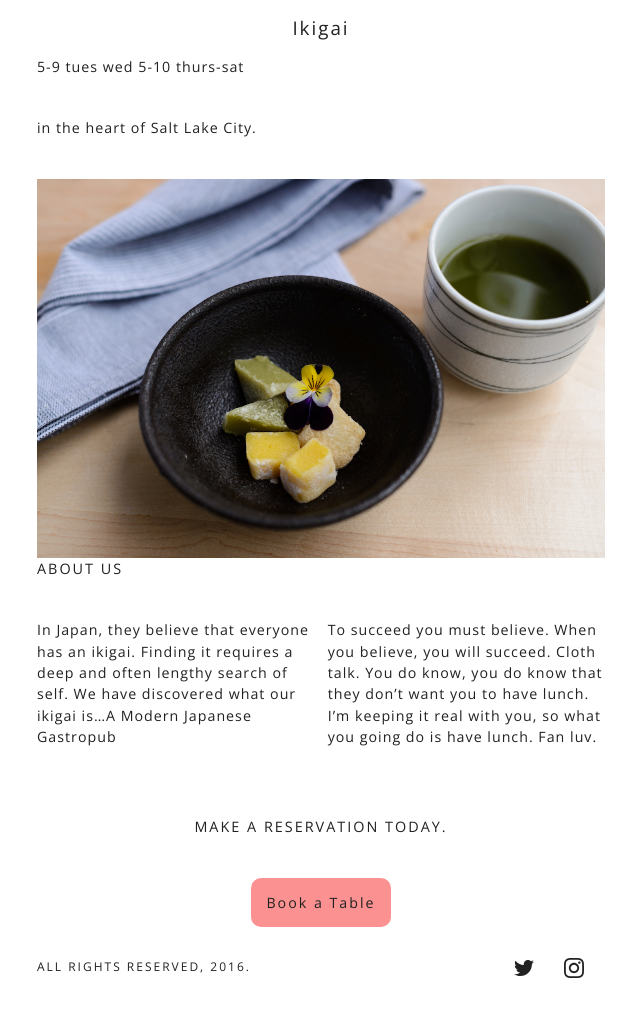
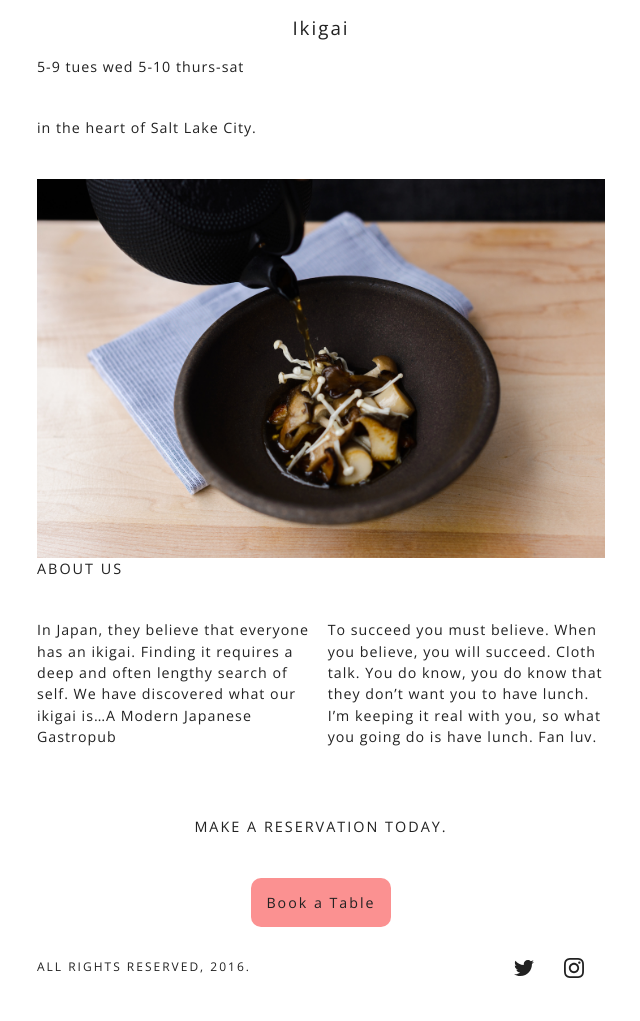
Before and after one commit to PHironaka/ikigai-slc, a Jekyll site: the page built from index.html, in a window 1280 px wide. Shown: the whole page, without its empty margins (319-959 px from the left). Built offline with Jekyll 4.4.1, drawn with Linux system fonts in a browser that asks for light colours; nearby versions of some CDN libraries.

Commit message:
Updated Config

```diff
--- a/_config.yml
+++ b/_config.yml
@@ -44,5 +44,5 @@ exclude:
 about: 'A minimal, Japanese restaurant in the heart of Salt Lake City.
 
 '
-image: "/uploads/ikigaiwinter16-15.jpg"
+image: "/uploads/ikigaiwinter16-6.jpg"
 permalink: pretty
```
